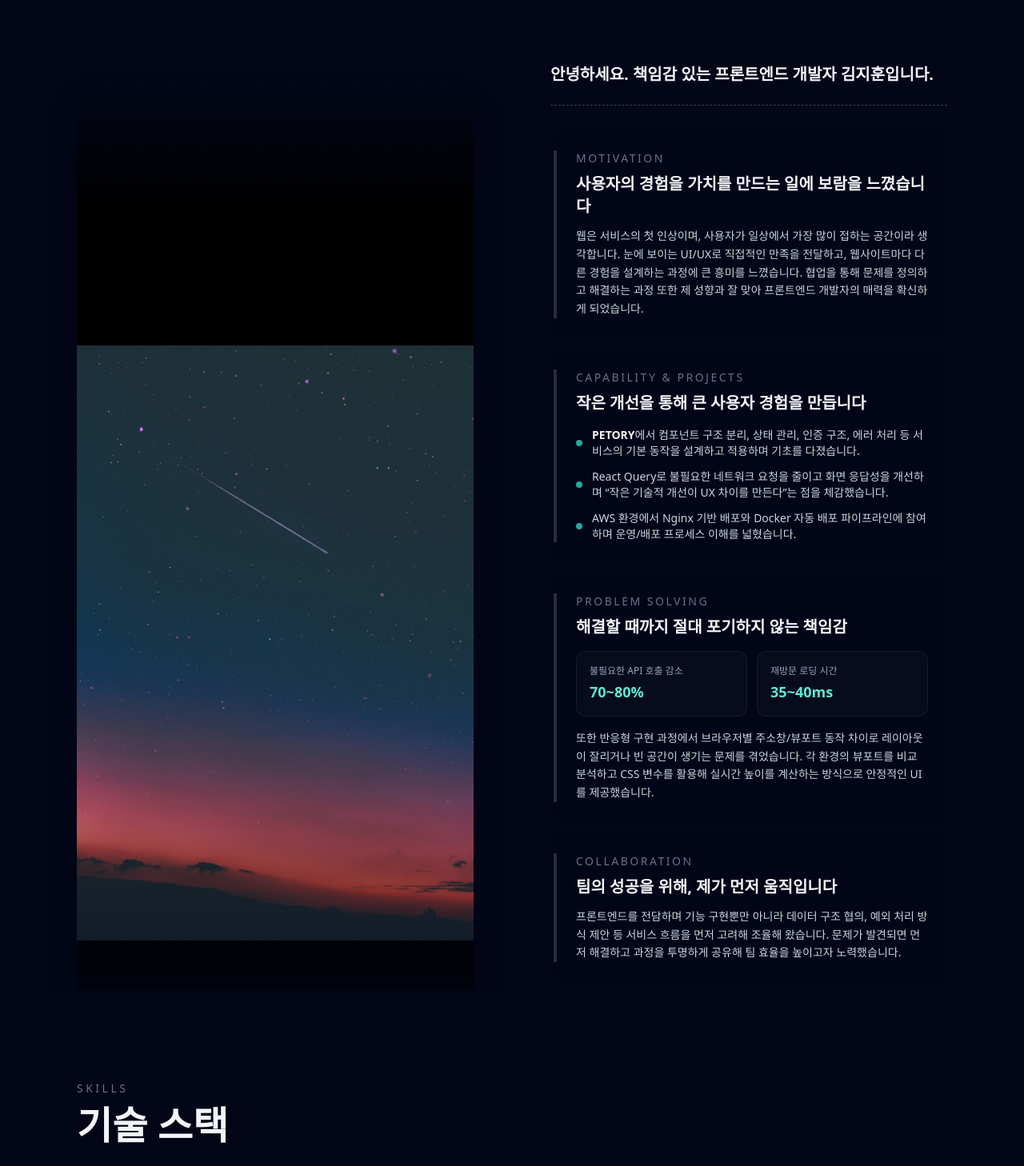
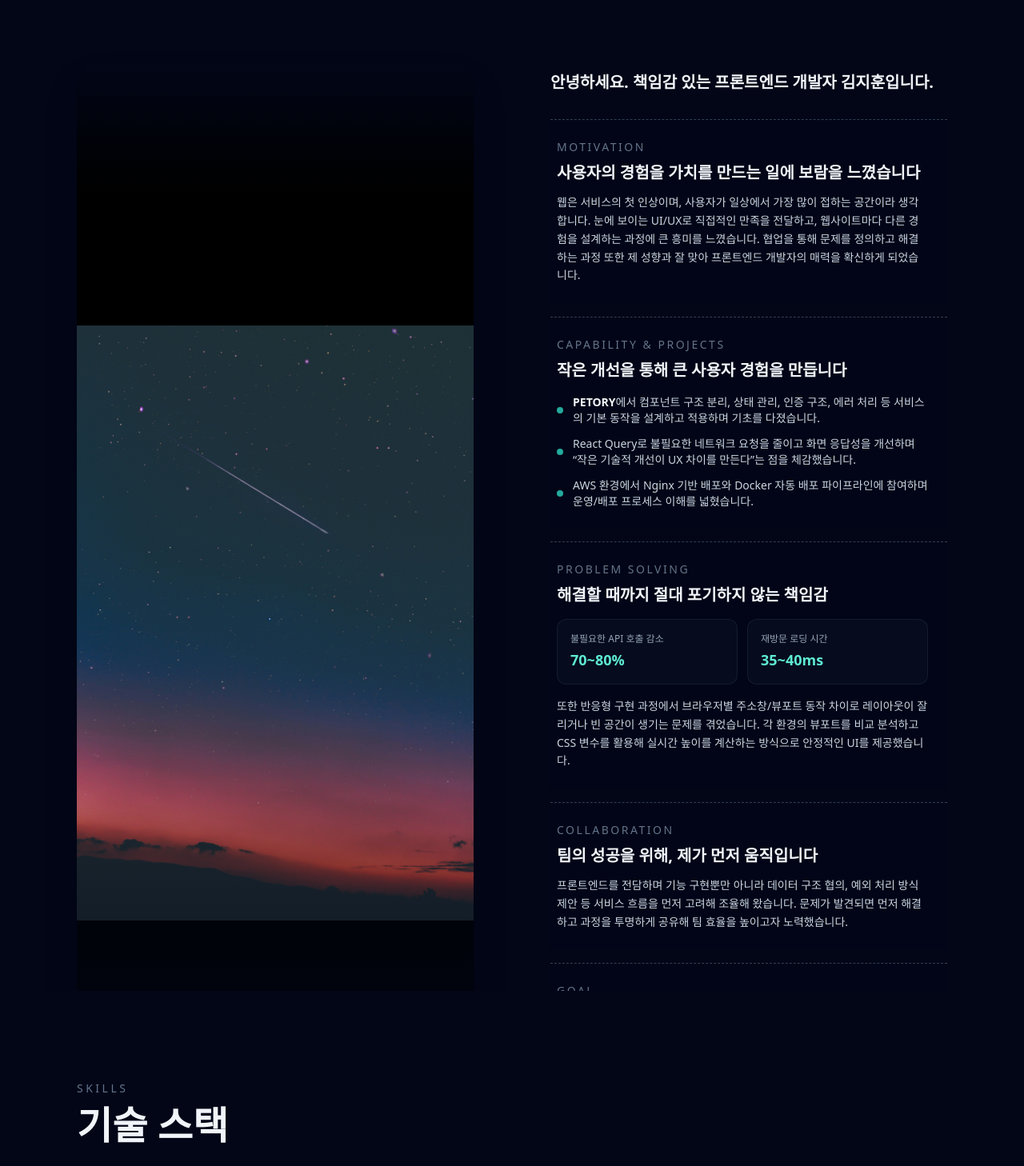
Before and after one commit to wlgns5041/portfolio, a React (Vite) app: page / in a window 1280 px wide. Shown: the part 1560-3018 px from the top of the page at 80% size. Built offline with nearby package versions, Linux system fonts and the light colour scheme.

Commit message:
feat: 인트로 디자인 수정

```diff
--- a/src/components/sections/IntroSection.tsx
+++ b/src/components/sections/IntroSection.tsx
@@ -372,16 +372,14 @@ const IntroSection = () => {
                   안녕하세요. 책임감 있는 프론트엔드 개발자 김지훈입니다.
                 </motion.p>
 
-                <div className="border-t border-dashed border-slate-700 my-6" />
 
                 {/* 섹션 카드들 */}
                 <div className="mt-8 grid gap-4">
                   {/* 지원 동기 */}
                   <motion.section
                     variants={itemVariants}
-                    className="relative pl-8 rounded-2xl bg-slate-950/35 p-6"
+                    className="relative pl-2 bg-slate-950/35 p-6 border-t border-dashed border-slate-700"
                   >
-                    <span className="absolute left-1 top-6 bottom-6 w-[4px] bg-slate-700/70" />
                     <p className="text-sm tracking-[0.18em] uppercase text-slate-500">
                       Motivation
                     </p>
@@ -401,9 +399,8 @@ const IntroSection = () => {
                   {/* 역량/프로젝트 */}
                   <motion.section
                     variants={itemVariants}
-                    className="relative pl-8 rounded-2xl bg-slate-950/35 p-6"
+                    className="relative pl-2 bg-slate-950/35 p-6 border-t border-dashed border-slate-700"
                   >
-                    <span className="absolute left-1 top-6 bottom-6 w-[4px] bg-slate-700/70" />
                     <p className="text-sm tracking-[0.18em] uppercase text-slate-500">
                       Capability & Projects
                     </p>
@@ -444,9 +441,8 @@ const IntroSection = () => {
                   {/* 문제 해결 */}
                   <motion.section
                     variants={itemVariants}
-                    className="relative pl-8 rounded-2xl bg-slate-950/35 p-6"
+                    className="relative pl-2 bg-slate-950/35 p-6 border-t border-dashed border-slate-700"
                   >
-                    <span className="absolute left-1 top-6 bottom-6 w-[4px] bg-slate-700/70" />
                     <p className="text-sm tracking-[0.18em] uppercase text-slate-500">
                       Problem Solving
                     </p>
@@ -486,9 +482,8 @@ const IntroSection = () => {
                   {/* 협업 */}
                   <motion.section
                     variants={itemVariants}
-                    className="relative pl-8 rounded-2xl bg-slate-950/35 p-6"
+                    className="relative pl-2 bg-slate-950/35 p-6 border-t border-dashed border-slate-700"
                   >
-                    <span className="absolute left-1 top-6 bottom-6 w-[4px] bg-slate-700/70" />
                     <p className="text-sm tracking-[0.18em] uppercase text-slate-500">
                       Collaboration
                     </p>
@@ -506,9 +501,8 @@ const IntroSection = () => {
                   {/* 포부 */}
                   <motion.section
                     variants={itemVariants}
-                    className="relative pl-8 rounded-2xl bg-slate-950/35 p-6"
+                    className="relative pl-2 bg-slate-950/35 p-6 border-t border-dashed border-slate-700"
                   >
-                    <span className="absolute left-1 top-6 bottom-6 w-[4px] bg-slate-700/70" />
                     <p className="text-sm tracking-[0.18em] uppercase text-slate-500">
                       Goal
                     </p>
```
